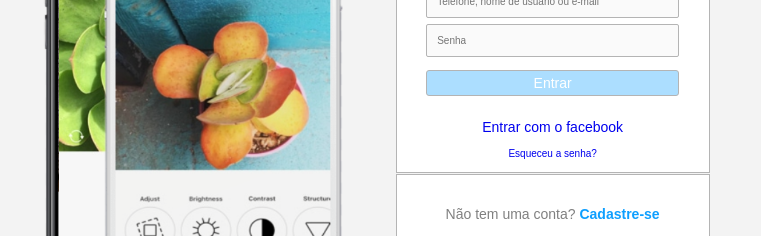
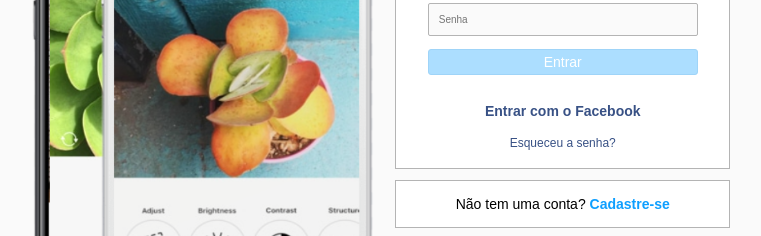
Before and after one commit to marcoswsc/DIO_Desafio_Instagram, a plain HTML site: page index.html in a window 1280 px wide. Shown: the part 284-520 px from the top of the page, without its empty margins (251-1012 px from the left). Drawn offline with Linux system fonts and the light colour scheme.

Commit message:
Adicionadno arquivo reset.css e melhorando o CSS da página

```diff
--- a/index.html
+++ b/index.html
@@ -5,7 +5,8 @@
     <meta charset="UTF-8">
     <meta http-equiv="X-UA-Compatible" content="IE=edge">
     <meta name="viewport" content="width=device-width, initial-scale=1.0">
-    <link rel="stylesheet" href="styles/style.css">
+    <link rel="stylesheet" href="./styles/reset.css">
+    <link rel="stylesheet" href="./styles/style.css">
     <title>Instagram</title>
 </head>
 
@@ -28,8 +29,8 @@
                 </div>
 
 
-                <a href="#">Entrar com o facebook</a>
-                <a id="forget"href="#">Esqueceu a senha?</a>
+                <a id="facebook" href="#">Entrar com o Facebook</a>
+                <a id="forget" href="#">Esqueceu a senha?</a>
             </div>
             <div class="cadastro">
                 <p>Não tem uma conta? <a href="">Cadastre-se</a></p>
--- /dev/null
+++ b/styles/reset.css
@@ -0,0 +1,48 @@
+/* http://meyerweb.com/eric/tools/css/reset/
+   v2.0 | 20110126
+   License: none (public domain)
+*/
+
+html, body, div, span, applet, object, iframe,
+h1, h2, h3, h4, h5, h6, p, blockquote, pre,
+a, abbr, acronym, address, big, cite, code,
+del, dfn, em, img, ins, kbd, q, s, samp,
+small, strike, strong, sub, sup, tt, var,
+b, u, i, center,
+dl, dt, dd, ol, ul, li,
+fieldset, form, label, legend,
+table, caption, tbody, tfoot, thead, tr, th, td,
+article, aside, canvas, details, embed,
+figure, figcaption, footer, header, hgroup,
+menu, nav, output, ruby, section, summary,
+time, mark, audio, video {
+	margin: 0;
+	padding: 0;
+	border: 0;
+	font-size: 100%;
+	font: inherit;
+	vertical-align: baseline;
+}
+/* HTML5 display-role reset for older browsers */
+article, aside, details, figcaption, figure,
+footer, header, hgroup, menu, nav, section {
+	display: block;
+}
+body {
+	line-height: 1;
+}
+ol, ul {
+	list-style: none;
+}
+blockquote, q {
+	quotes: none;
+}
+blockquote:before, blockquote:after,
+q:before, q:after {
+	content: '';
+	content: none;
+}
+table {
+	border-collapse: collapse;
+	border-spacing: 0;
+}
--- a/styles/style.css
+++ b/styles/style.css
@@ -7,7 +7,7 @@
     font-size: 14px;
 }
 body {
-    background-color: rgb(243, 243, 243);
+    background-color: #fafafa;
     width: 100%;
     max-width: 1200px;
     min-height: 100vh;
@@ -45,7 +45,7 @@ main {
     flex-direction: column;
 
     width: 60%;
-    height: 30rem;
+    height: 32rem;
 
 }
 
@@ -57,7 +57,7 @@ main {
     flex-direction: column;
     border: 1px solid rgb(180, 180, 180);
     height: 19rem;
-    width: 80%;
+    width: 90%;
 }
 
 .title {
@@ -89,7 +89,7 @@ main {
     width: 90%;
     padding: 4px;
     font-size: 10px;
-    border: 1px solid rgb(180, 180, 180);
+    border: 1px solid rgb(159, 212, 248);
     border-radius:3px;
     margin: 10px;
     font-size: 14px;
@@ -97,7 +97,14 @@ main {
 }
 
 #forget {
-    font-size: 10px;
+    font-size: 12px;
+    color:#385185;
+
+}
+
+#facebook {
+    color:#385185;
+    font-weight: bold;
 }
 
 .cadastro {
@@ -106,10 +113,10 @@ main {
     justify-content: center;
     background-color: white;
     border: 1px solid rgb(180, 180, 180);
-    height: 10vh;
-    width: 80%;
-    font-size: 12px;
-    color: gray;
+    height: 6vh;
+    width: 90%;
+    font-size: 14px;
+    /* color: gray; */
 }
  .cadastro a {
      color: rgb(14, 159, 255);
@@ -122,8 +129,8 @@ main {
    align-items: center;
    justify-content: center;
    flex-direction: column;
-   width: 80%;
-   height: 5rem;
+   width: 90%;
+   height: 8rem;
 
 }
 
@@ -143,5 +150,5 @@ main {
 
 
 .group_app img {
-    width: 10rem;
+    width: 9rem;
 }
```
